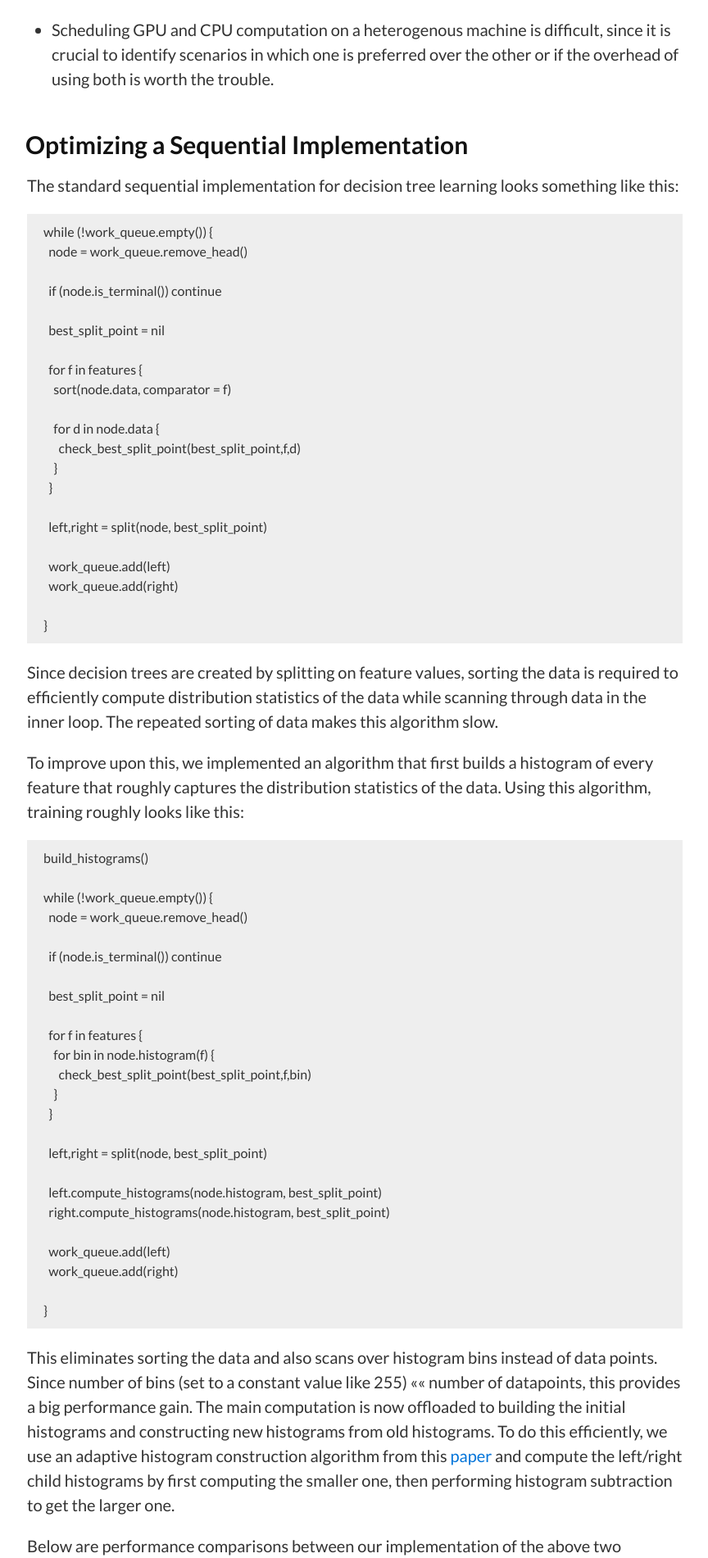
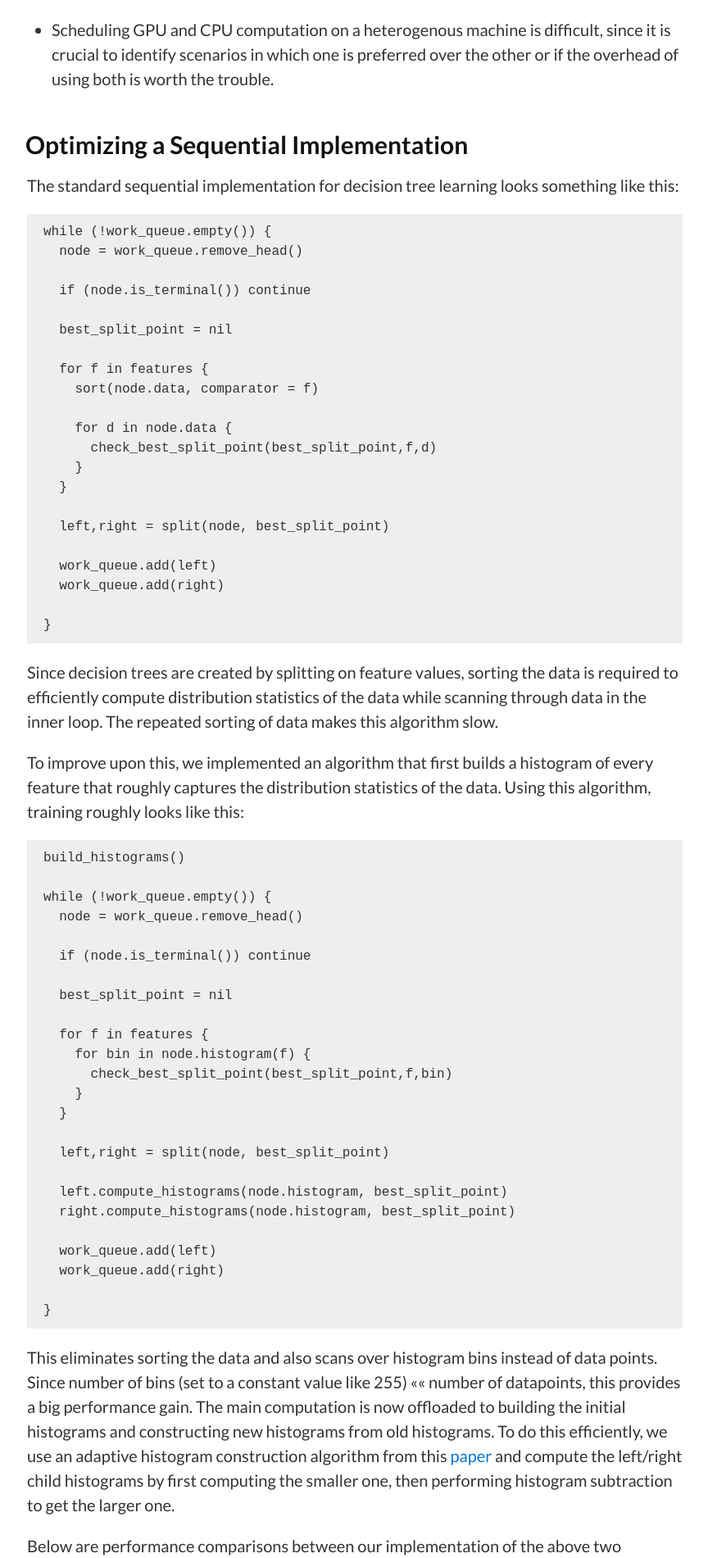
Before and after one commit to raypeng/DGBDT, a Jekyll site: the page built from index.md, in a window 1280 px wide. Shown: the part 1499-3400 px from the top of the page at 82% size, without its empty margins (207-1071 px from the left). Built offline with Jekyll 4.4.1, drawn with Linux system fonts in a browser that asks for light colours; our own code applies the rules of GitHub Pages for plain Markdown files.

Commit message:
change code block style

````diff
--- a/_sass/_solo.scss
+++ b/_sass/_solo.scss
@@ -128,7 +128,7 @@ td, th {
 }
 
 pre, code {
-  font-family: inherit;
+  font-family: Courier New; // Mono; // inherit;
   background-color: #eee;
 }
 
--- a/index.md
+++ b/index.md
@@ -54,7 +54,7 @@ time for a dataset with over 11 million samples, which is
 The standard sequential implementation for decision tree learning looks
 something like this:
 
-```
+<pre>
 while (!work_queue.empty()) {
   node = work_queue.remove_head()
 
@@ -76,7 +76,7 @@ while (!work_queue.empty()) {
   work_queue.add(right)
 
 }
-```
+</pre>
 
 Since decision trees are created by splitting on feature values, sorting the
 data is required to efficiently compute distribution statistics of
@@ -87,7 +87,7 @@ To improve upon this, we implemented an algorithm that first builds a
 histogram of every feature that roughly captures the distribution statistics
 of the data. Using this algorithm, training roughly looks like this:
 
-```
+<pre>
 build_histograms()
 
 while (!work_queue.empty()) {
@@ -112,7 +112,7 @@ while (!work_queue.empty()) {
   work_queue.add(right)
 
 }
-```
+</pre>
 
 This eliminates sorting the data and also scans over histogram
 bins instead of data points. Since number of bins (set to a constant value like
````
